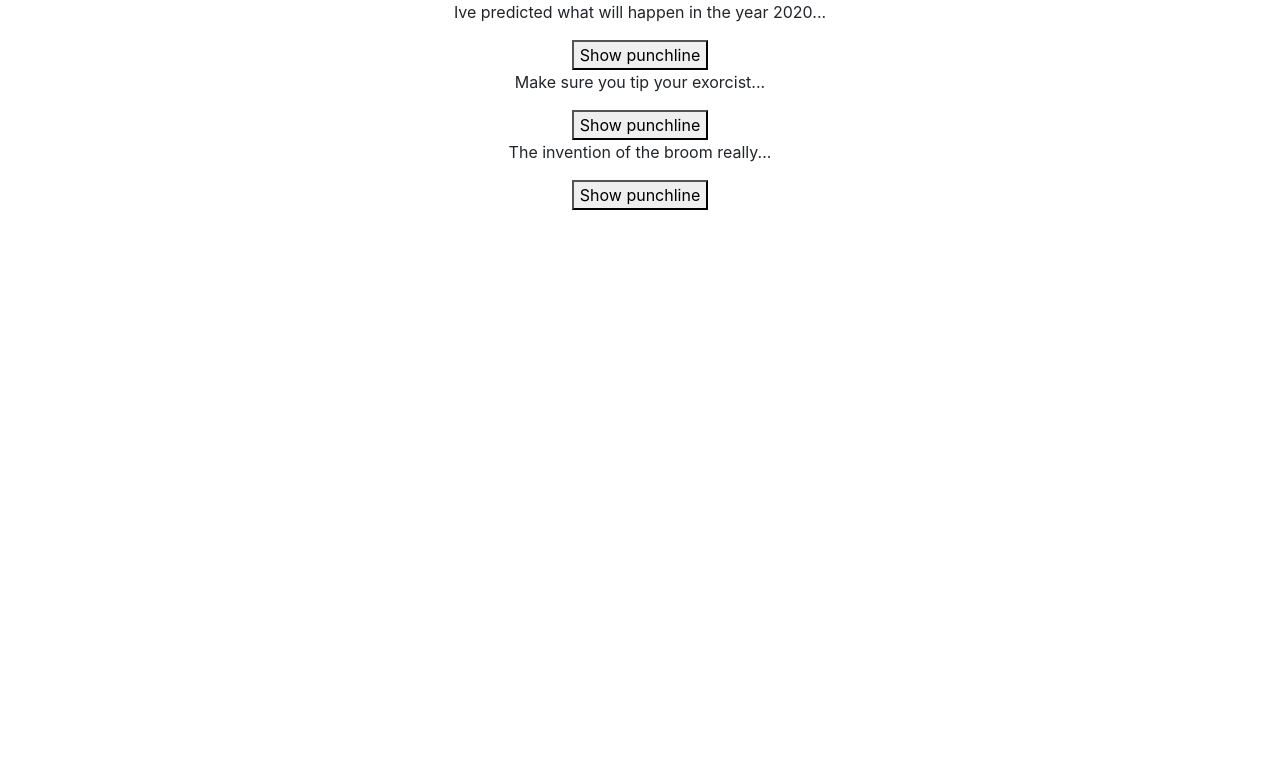
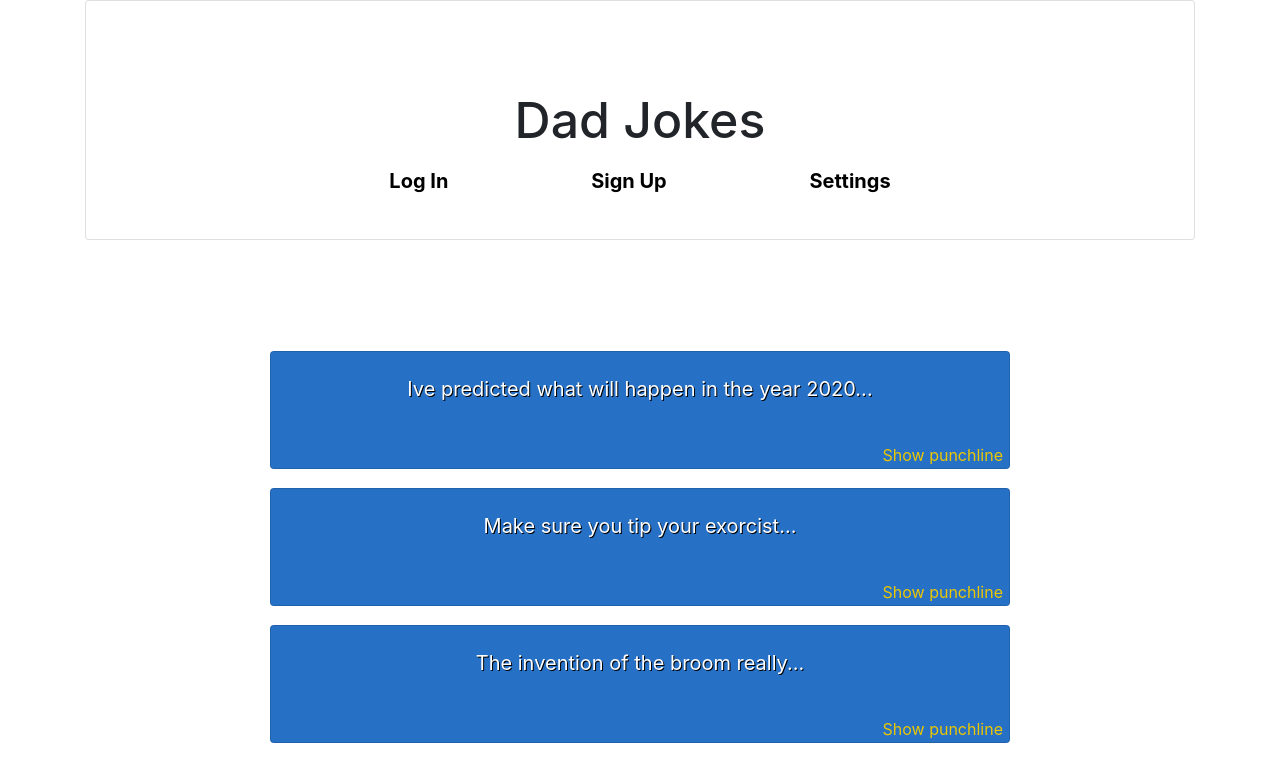
Before and after one commit to Build-Week-Dad-Jokes-10/Front-end, a React (Create React App) app in the folder client/: page / in a window 1280 px wide. Shown: the top 782 px of the page. Built offline with nearby package versions, Linux system fonts and the light colour scheme.

Commit message:
functionality on home page and styles

```diff
--- a/client/src/App.css
+++ b/client/src/App.css
@@ -36,3 +36,27 @@
     transform: rotate(360deg);
   }
 }
+
+.punchline-btn {
+  text-decoration: none;
+  border: none;
+  display: flex;
+  justify-content: flex-end;
+  background: none;
+  outline: none;
+  color: #ebc700;
+}
+
+.punchline-btn:focus {
+  outline: 0;
+}
+
+.home-page-nav {
+  padding: 0 5%;
+  font-size: 20px;
+}
+
+.home-page-nav-link {
+  color: black;
+  font-weight: bold;
+}
--- a/client/src/components/HomePage.js
+++ b/client/src/components/HomePage.js
@@ -2,13 +2,34 @@ import React, { useState, useContext } from "react";
 import axios from "axios";
 import { JokeContext } from "../contexts/JokeContext";
 import JokeCardList from "./JokeCardList";
+import { Container, Card, Nav, Navbar, NavItem, NavLink } from "reactstrap";
 
 export default function HomePage() {
   const { joke } = useContext(JokeContext);
   console.log(joke);
   return (
-    <div>
+    <Container>
+      <Card style={{ height: "30vh", marginBottom: "10%" }}>
+        <h1 style={{ paddingTop: "8%", fontSize: "50px" }}>Dad Jokes</h1>
+        <Nav className="d-flex justify-content-center">
+          <NavItem className="home-page-nav">
+            <NavLink href="#" className="home-page-nav-link">
+              Log In
+            </NavLink>
+          </NavItem>
+          <NavItem className="home-page-nav">
+            <NavLink href="#" className="home-page-nav-link">
+              Sign Up
+            </NavLink>
+          </NavItem>
+          <NavItem className="home-page-nav">
+            <NavLink href="#" className="home-page-nav-link">
+              Settings
+            </NavLink>
+          </NavItem>
+        </Nav>
+      </Card>
       <JokeCardList />
-    </div>
+    </Container>
   );
 }
--- a/client/src/components/JokeCard.js
+++ b/client/src/components/JokeCard.js
@@ -1,18 +1,43 @@
 import React, { useState } from "react";
+import { Card, CardText, Col, Button } from "reactstrap";
 
 export default function JokeCard(props) {
   const [isClicked, setIsClicked] = useState(false);
   return (
-    <div>
-      <p>{props.setup}</p>
+    <Col md={{ offset: 2 }}>
+      <Card
+        style={{ width: "80%", margin: "2% 0", backgroundColor: "#2670C5" }}
+      >
+        <CardText
+          style={{
+            fontSize: "20px",
+            textShadow: "1px 1px black",
+            color: "white",
+            padding: "3%"
+          }}
+        >
+          {props.setup}
+        </CardText>
+        {isClicked ? (
+          <CardText
+            style={{
+              fontSize: "20px",
+              textShadow: "1px 1px black",
+              color: "white"
+            }}
+          >
+            {props.punchline}
+          </CardText>
+        ) : null}
         <button
+          className="punchline-btn"
           onClick={() => {
             setIsClicked(!isClicked);
           }}
         >
           {!isClicked ? "Show punchline" : "Hide Punchline"}
         </button>
-      {isClicked ? <p>{props.punchline}</p> : null}
-    </div>
+      </Card>
+    </Col>
   );
 }
--- /dev/null
+++ b/client/src/reducers/index.js
@@ -0,0 +1,6 @@
+export const reducer = (state, action) => {
+  switch (action.type) {
+    default:
+      return state;
+  }
+};
```
Also changed, not shown: client/public/photo-of-man-in-raising-baby-under-blue-sky-1166990.jpg (added). Lines whose indentation alone changed are shown as unchanged.
